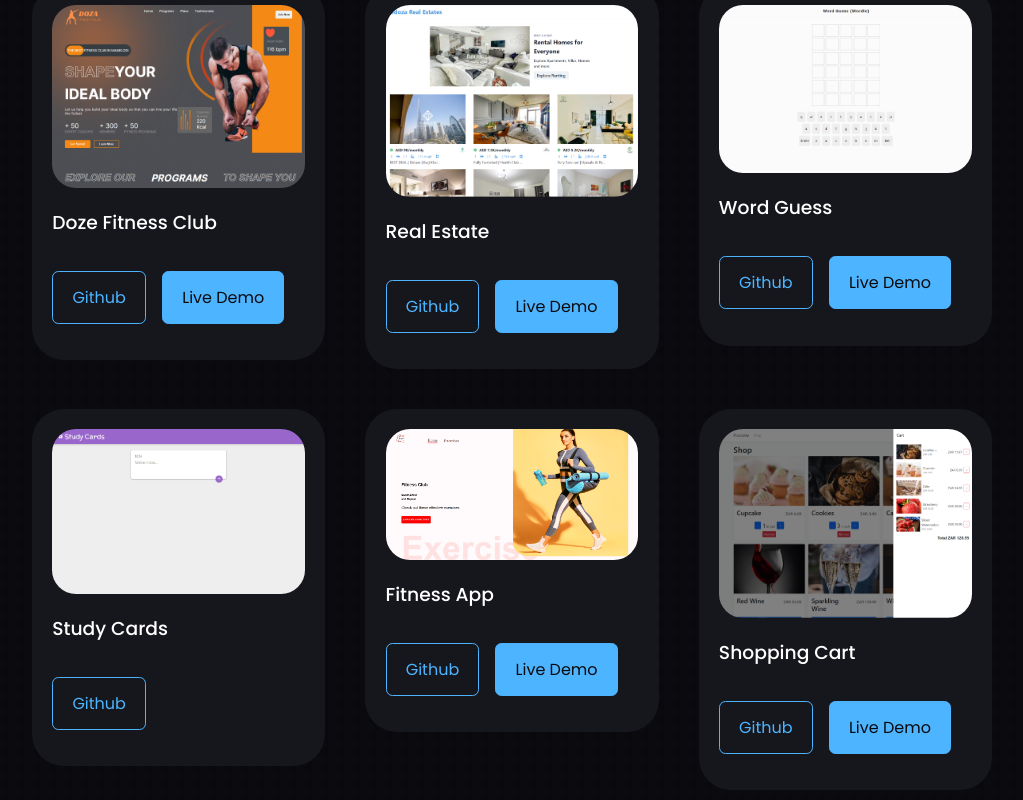
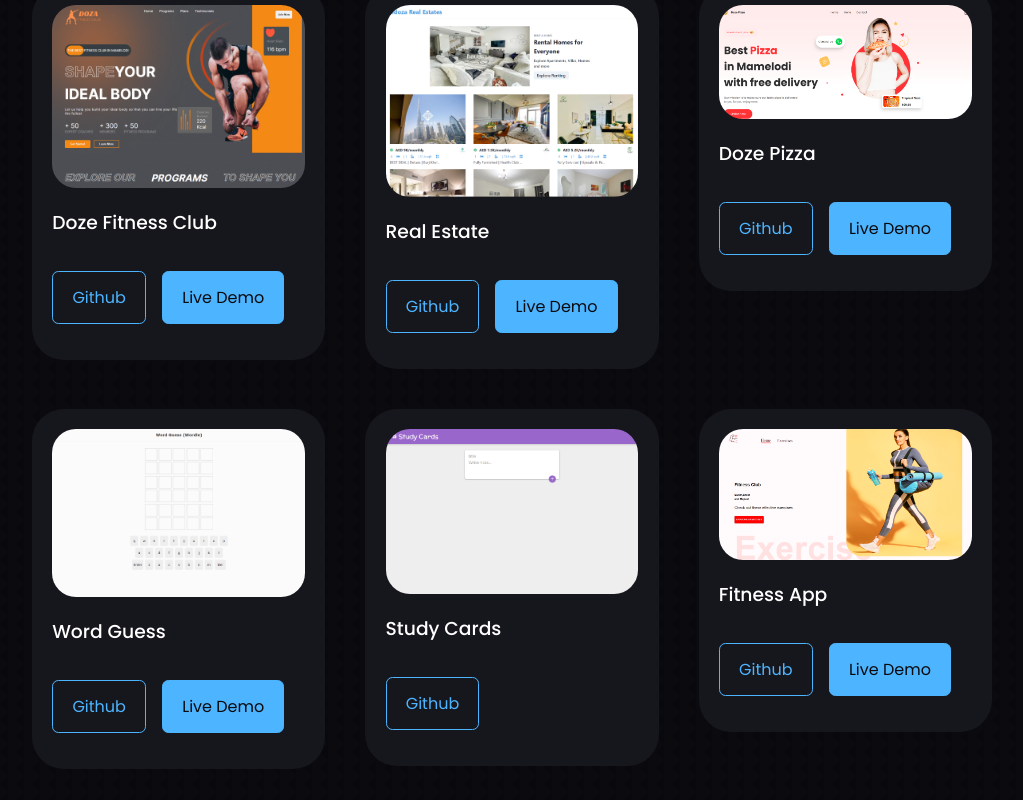
Before and after one commit to KhomotsoTibane/reactPortfolio, a React (Vite) app: page / in a window 1280 px wide. Shown: the part 2760-3560 px from the top of the page, without its empty margins (128-1151 px from the left). Built offline with nearby package versions, Linux system fonts and the light colour scheme.

Commit message:
added doze pizza repo

```diff
--- a/src/components/portfolio/data.js
+++ b/src/components/portfolio/data.js
@@ -6,6 +6,7 @@ import WordGuessApp from "../../assets/wordGuess.png"
 import ShoppingCartApp from "../../assets/cart.png"
 import DozeFitnessWeb from "../../assets/dozefitness.png"
 import StudyCards from "../../assets/studycards.png"
+import DozePizzaApp from "../../assets/dozepizza.png"
 
 const data = [{
         id: 1,
@@ -25,6 +26,14 @@ const data = [{
     },
     {
         id: 3,
+        image: DozePizzaApp,
+        title: "Doze Pizza",
+        github: "https://github.com/KhomotsoTibane/dozePizza",
+        demo: "https://dozepizza.vercel.app/",
+        tags: "Next Js, All"
+    },
+    {
+        id: 4,
         image: WordGuessApp,
         title: "Word Guess",
         github: "https://github.com/KhomotsoTibane/reactWordle",
@@ -32,7 +41,7 @@ const data = [{
         tags: "React, All"
     },
     {
-        id: 4,
+        id: 5,
         image: StudyCards,
         title: "Study Cards",
         github: "https://github.com/KhomotsoTibane/StudyCards",
@@ -40,7 +49,7 @@ const data = [{
         tags: "React, All"
     },
     {
-        id: 5,
+        id: 6,
         image: FitnessApp,
         title: "Fitness App",
         github: "https://github.com/KhomotsoTibane/FitnessApp",
@@ -48,7 +57,7 @@ const data = [{
         tags: "React, All"
     },
     {
-        id: 6,
+        id: 7,
         image: ShoppingCartApp,
         title: "Shopping Cart",
         github: "https://github.com/KhomotsoTibane/PicnicShop",
@@ -56,7 +65,7 @@ const data = [{
         tags: "Typescript, All"
     },
     {
-        id: 7,
+        id: 8,
         image: TodoListApp,
         title: "Todo List",
         github: "https://github.com/KhomotsoTibane/ToDoList",
@@ -64,7 +73,7 @@ const data = [{
         tags: "React, All"
     },
     {
-        id: 8,
+        id: 9,
         image: WeatherApp,
         title: "Weather App",
         github: "https://github.com/KhomotsoTibane/WeatherApp",
--- a/src/components/portfolio/portfolio.css
+++ b/src/components/portfolio/portfolio.css
@@ -21,6 +21,10 @@
     border-radius: 1.5rem;
     overflow: hidden;
 }
+.app__portfolio-item-image:hover{
+  transform: scale(1.2);
+}
+
 
 .app__portfolio-item h3{
     margin: 1.2rem 0 2rem;
```
Also changed, not shown: src/assets/dozepizza.png (added).
